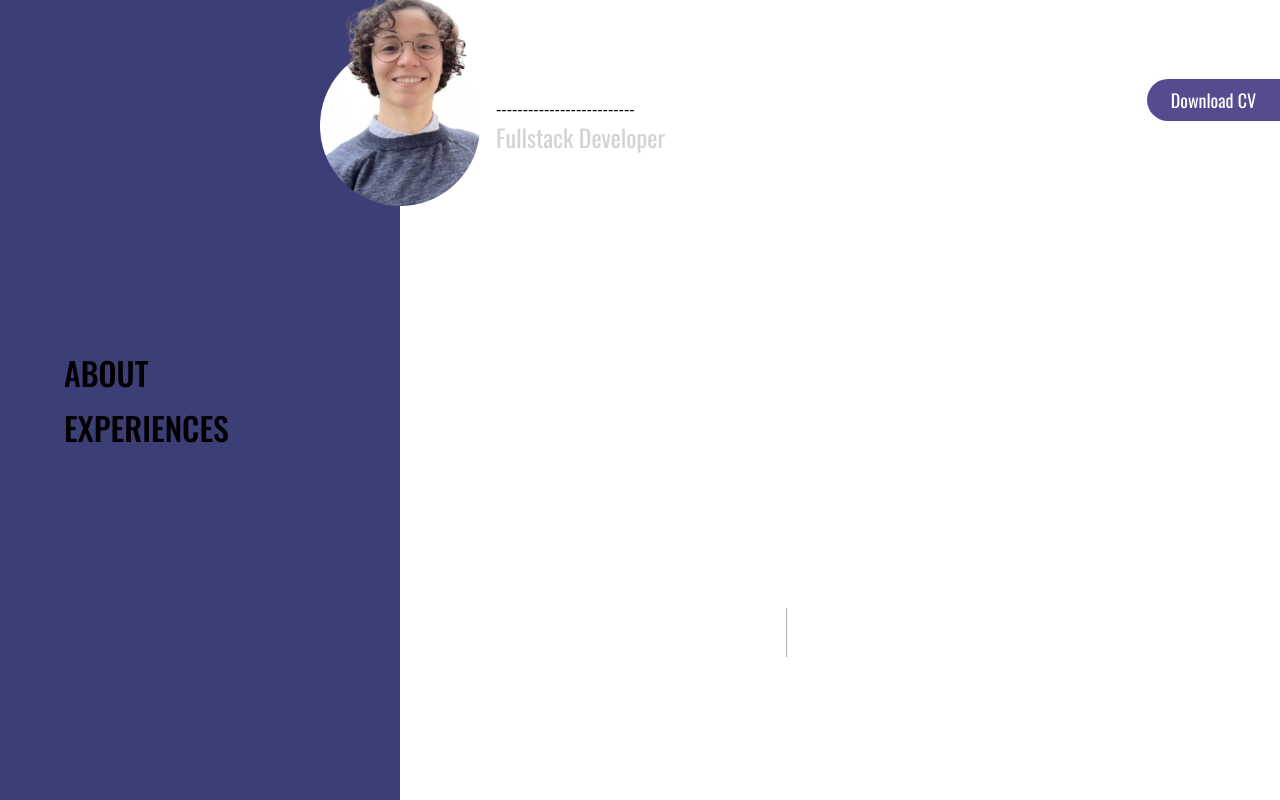
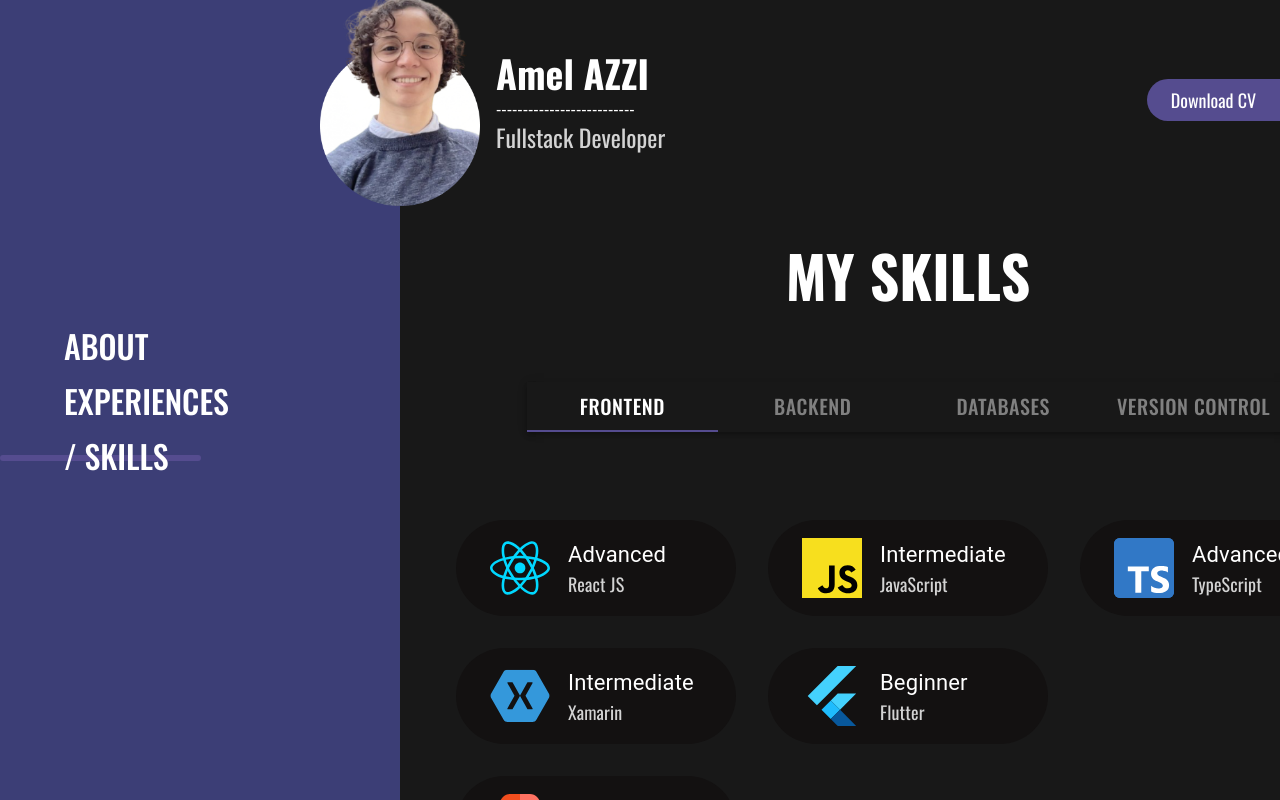
Before and after one commit to amelazzi/my-portfolio, a Next.js app: page /skills in a window 1280 px wide. Before the commit this address had no page. Built offline with nearby package versions, Linux system fonts and the light colour scheme; a web font is replaced by a local one.

Commit message:
💄 Add Skills page

```diff
--- a/src/app/components/sidebar/sidebar.tsx
+++ b/src/app/components/sidebar/sidebar.tsx
@@ -34,6 +34,12 @@ function Sidebar() {
         >
           {pathname === "/experiences" && "/"} EXPERIENCES
         </Link>
+        <Link
+          href="/skills"
+          className={`section-link ${pathname === "/skills" ? "active" : ""}`}
+        >
+          {pathname === "/skills" && "/"} SKILLS
+        </Link>
       </nav>
     </div>
   );
--- /dev/null
+++ b/src/app/components/skills/skills.css
@@ -0,0 +1,22 @@
+.skills-section {
+  width: 80%;
+  height: 100%;
+  display: flex;
+  flex-direction: column;
+  align-items: center;
+  margin: auto;
+  gap: 64px;
+}
+
+.skills-container {
+  display: flex;
+  flex-direction: column;
+  gap: 32px;
+}
+
+.skills {
+  display: grid;
+  grid-template-columns: 1fr 1fr 1fr;
+  gap: 32px;
+  overflow-y: scroll;
+}
--- /dev/null
+++ b/src/app/components/skills/skills.tsx
@@ -0,0 +1,192 @@
+"use client";
+import React, { SyntheticEvent, useState } from "react";
+import "./skills.css";
+import Skill from "./skill/skill";
+import AppBar from "@mui/material/AppBar";
+import Tabs from "@mui/material/Tabs";
+import Tab from "@mui/material/Tab";
+import Typography from "@mui/material/Typography";
+import Box from "@mui/material/Box";
+
+interface TabPanelProps {
+  children?: React.ReactNode;
+  dir?: string;
+  index: number;
+  value: number;
+}
+
+function TabPanel(props: TabPanelProps) {
+  const { children, value, index, ...other } = props;
+
+  return (
+    <div
+      role="tabpanel"
+      hidden={value !== index}
+      id={`full-width-tabpanel-${index}`}
+      aria-labelledby={`full-width-tab-${index}`}
+      {...other}
+    >
+      {value === index && (
+        <Box sx={{ p: 3 }}>
+          <Typography>{children}</Typography>
+        </Box>
+      )}
+    </div>
+  );
+}
+
+function a11yProps(index: number) {
+  return {
+    id: `full-width-tab-${index}`,
+    "aria-controls": `full-width-tabpanel-${index}`,
+  };
+}
+
+function skills() {
+  const [value, setValue] = useState(0);
+
+  const handleChange = (event: SyntheticEvent, newValue: number) => {
+    setValue(newValue);
+  };
+
+  return (
+    <div className="skills-section">
+      <h1>MY SKILLS</h1>
+      <AppBar position="static">
+        <Tabs
+          value={value}
+          onChange={handleChange}
+          variant="fullWidth"
+          aria-label="full width tabs example"
+          sx={{
+            backgroundColor: "#181818", // Background color of the tabs container
+            color: "white",
+            "& .MuiTabs-indicator": {
+              backgroundColor: "#554c8f", // Color of the selected tab indicator
+            },
+            "& .MuiTab-root": {
+              fontFamily: "var(--font-oswald)",
+              fontSize: "20px",
+              color: "grey", // Inactive tab text color
+            },
+            "& .MuiTab-root.Mui-selected": {
+              color: "white", // Active tab text color
+            },
+            "& .MuiTabs-flexContainer": {
+              borderBottom: "1px solid #181818", // Customize bottom border
+            },
+          }}
+        >
+          <Tab label="Frontend" {...a11yProps(0)} />
+          <Tab label="Backend" {...a11yProps(1)} />
+          <Tab label="Databases" {...a11yProps(2)} />
+          <Tab label="Version Control" {...a11yProps(3)} />
+        </Tabs>
+      </AppBar>
+      <TabPanel value={value} index={0}>
+        <div className="skills-container">
+          <div className="skills">
+            <Skill name="React JS" logo="/icons/reactjs.svg" level="Advanced" />
+            <Skill
+              name="JavaScript"
+              logo="/icons/js-logo.svg"
+              level="Intermediate"
+            />
+            <Skill
+              name="TypeScript"
+              logo="/icons/ts-logo.svg"
+              level="Advanced"
+            />
+          </div>
+          <div className="skills">
+            <Skill
+              name="Xamarin"
+              logo="/icons/xamarin-logo.svg"
+              level="Intermediate"
+            />
+            <Skill
+              name="Flutter"
+              logo="/icons/flutter-logo.svg"
+              level="Beginner"
+            />
+          </div>
+          <div className="skills">
+            <Skill
+              name="Figma"
+              logo="/icons/figma-logo.svg"
+              level="Intermediate"
+            />
+          </div>
+        </div>
+      </TabPanel>
+      <TabPanel value={value} index={1}>
+        <div className="skills-container">
+          <div className="skills">
+            <Skill
+              name="Node JS"
+              logo="/icons/nodejs-logo.svg"
+              level="Advanced"
+            />
+            <Skill
+              name="Next JS"
+              logo="/icons/next-logo.svg"
+              level="Beginner"
+            />
+            <Skill
+              name="Python"
+              logo="/icons/python-logo.svg"
+              level="Intermediate"
+            />
+            <Skill name="REST" logo="/icons/api.png" level="Intermediate" />
+          </div>
+          <div className="skills">
+            <Skill name="C#" logo="/icons/csharp-logo.svg" level="Advanced" />
+          </div>
+        </div>
+      </TabPanel>
+      <TabPanel value={value} index={2}>
+        <div className="skills-container">
+          <div className="skills">
+            <Skill
+              name="PostgreSQl"
+              logo="/icons/postgresql-logo.svg"
+              level="Advanced"
+            />
+            <Skill
+              name="MySQL"
+              logo="/icons/mysql-logo.svg"
+              level="Intermediate"
+            />
+            <Skill
+              name="Oracle"
+              logo="/icons/oracle-logo.svg"
+              level="Intermediate"
+            />
+          </div>
+          <div className="skills">
+            <Skill name="NoSQL" logo="/icons/database.png" level="Beginner" />
+          </div>
+        </div>
+      </TabPanel>
+      <TabPanel value={value} index={3}>
+        <div className="skills-container">
+          <div className="skills">
+            <Skill name="Git" logo="/icons/git-logo.svg" level="Advanced" />
+            <Skill
+              name="GitHub"
+              logo="/icons/github-logo.svg"
+              level="Advanced"
+            />
+            <Skill
+              name="GitLab"
+              logo="/icons/gitlab-logo.svg"
+              level="Intermediate"
+            />
+          </div>
+        </div>
+      </TabPanel>
+    </div>
+  );
+}
+
+export default skills;
--- /dev/null
+++ b/src/app/skills/page.tsx
@@ -0,0 +1,3 @@
+import Skills from "../components/skills/skills";
+
+export default Skills;
```
